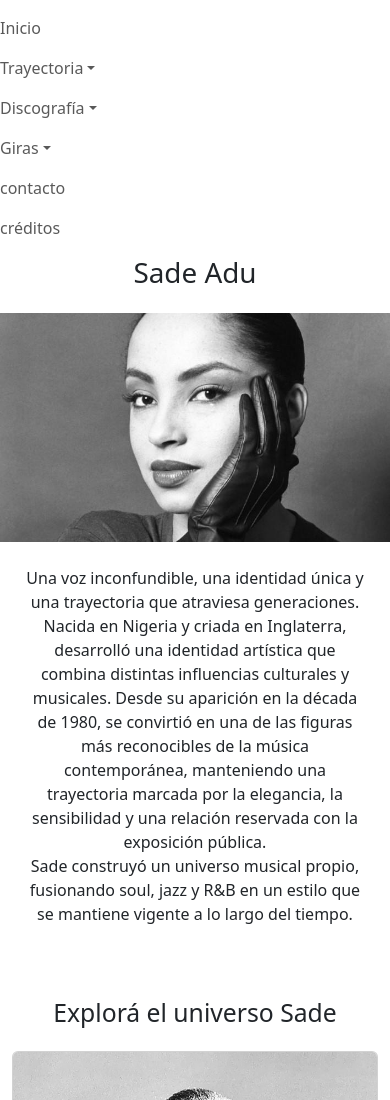
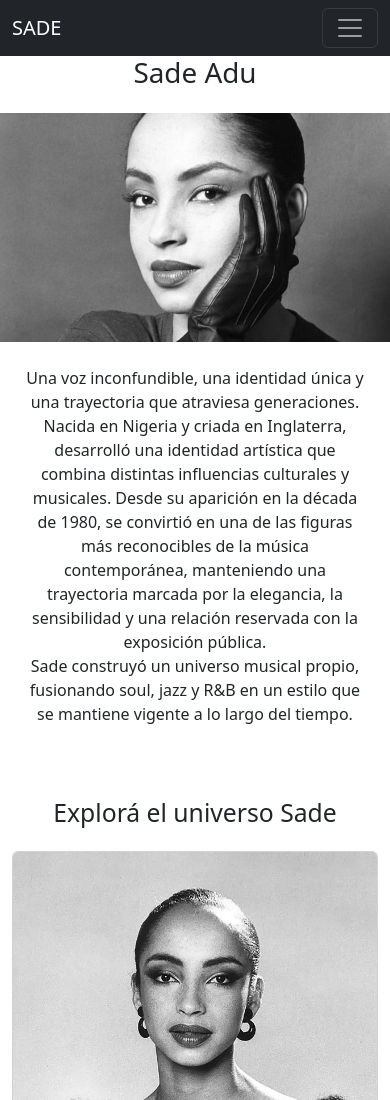
Before and after one commit to mav-dorgan/TP2, a plain HTML site: page index.html in a window 390 px wide. Shown: the top 1100 px of the page. Drawn offline with nearby package versions, Linux system fonts and the light colour scheme.

Commit message:
HTML - Diseño del nav con Bootstrap
Primero me enfoque en el index y luego lo adapto al resto de las páginas con ayuda de la IA

```diff
--- a/index.html
+++ b/index.html
@@ -10,64 +10,99 @@
     </head>
     <body>
         <header>
-            <nav class="navbar navbar-expand-lg">
-                <!--El NAV se divide por secciones para poder utilizar el método dropwdown en cada sección. El codigo se obtiene de bootstrap-->
-                <ul class="navbar-nav">
-                    <li class="nav-item">
-                        <a class="nav-link" href="index.html">Inicio</a>
-                    </li>
+            <nav class="navbar navbar-expand-lg navbar-dark bg-dark">
+                <!--navbar es la clase base para indicar un nav en BS.
+                navbar-expand-lg indica que la barra se muestra expandida en pantallas grandes (lg) y se compacta en pantallas menores.-->
+                <div class="container">
 
-                    <!-- SECCION 1 -->
+                    <a class="navbar-brand" href="index.html">SADE</a>
+                    <!--navbar-brand indica la marca o nombre del sitio-->
+
+                    <button class="navbar-toggler" type="button"
+                        data-bs-toggle="collapse" data-bs-target="#menuSade"
+                        aria-controls="menuSade" aria-expanded="false"
+                        aria-label="Abrir navegación">
+                        <span class="navbar-toggler-icon"></span>
+                    </button> <!--crea el boton que colapsa el menu en dispositivos pequeños-->
+                    <!--data-bs-toggle="collapse" le indica a Bootstrap que el botón controla un elemento que se puede desplegar o contraer.
+                    data-bs-target="#menuSade" indica qué elemento va a controlar.
+                    id="menuSade" identifica al bloque que se va a abrir y cerrar.-->
+
+                    <div class="collapse navbar-collapse" id="menuSade">
+
+                        <ul class="navbar-nav ms-auto">
+
                             <li class="nav-item dropdown">
                                 <a class="nav-link dropdown-toggle" href="#"
-                        role="button" data-bs-toggle="dropdown">Trayectoria</a>
+                                role="button" data-bs-toggle="dropdown">
+                                    Trayectoria
+                                </a>
 
                                 <ul class="dropdown-menu">
                                     <li>
-                                <a class="dropdown-item" href="seccion-1/index.html">Biografía</a>
+                                        <a class="dropdown-item" href="seccion-1/index.html">
+                                            Biografía
+                                        </a>
                                     </li>
                                     <li>
-                                <a class="dropdown-item" href="seccion-1/evolucion.html">Evolución</a>
+                                        <a class="dropdown-item" href="seccion-1/evolucion.html">
+                                            Evolución
+                                        </a>
                                     </li>
                                 </ul>
                             </li>
 
-                    <!-- SECCION 2 -->
                             <li class="nav-item dropdown">
                                 <a class="nav-link dropdown-toggle" href="#"
-                        role="button" data-bs-toggle="dropdown">Discografía</a>
+                                role="button" data-bs-toggle="dropdown">
+                                    Discografía
+                                </a>
 
                                 <ul class="dropdown-menu">
                                     <li>
-                                <a class="dropdown-item" href="seccion-2/index.html">Discografía</a>
+                                        <a class="dropdown-item" href="seccion-2/index.html">
+                                            Discografía
+                                        </a>
                                     </li>
                                     <li>
-                                <a class="dropdown-item" href="seccion-2/identidad-visual.html">Identidad visual</a>
+                                        <a class="dropdown-item" href="seccion-2/identidad-visual.html">
+                                            Identidad visual
+                                        </a>
                                     </li>
                                 </ul>
                             </li>
 
-                    <!-- SECCION 3 -->
                             <li class="nav-item dropdown">
                                 <a class="nav-link dropdown-toggle" href="#"
-                        role="button" data-bs-toggle="dropdown">Giras</a>
+                                role="button" data-bs-toggle="dropdown">
+                                    Giras
+                                </a>
 
                                 <ul class="dropdown-menu">
                                     <li>
-                                <a class="dropdown-item" href="seccion-3/index.html">Giras</a>
+                                        <a class="dropdown-item" href="seccion-3/index.html">
+                                            Giras
+                                        </a>
                                     </li>
                                     <li>
-                                <a class="dropdown-item" href="seccion-3/legado.html">Legado</a>
+                                        <a class="dropdown-item" href="seccion-3/legado.html">
+                                            Legado
+                                        </a>
                                     </li>
                                 </ul>
                             </li>
+
                             <li class="nav-item">
-                        <a class="nav-link" href="contacto.html">contacto</a>
+                                <a class="nav-link" href="contacto.html">Contacto</a>
                             </li>
+
                             <li class="nav-item">
-                        <a class="nav-link" href="creditos.html">créditos</a>
+                                <a class="nav-link" href="creditos.html">Créditos</a>
                             </li>
+
                         </ul>
+                    </div>
+                </div>
             </nav>
         </header>
         <main>
```
Lines whose indentation alone changed are shown as unchanged.
